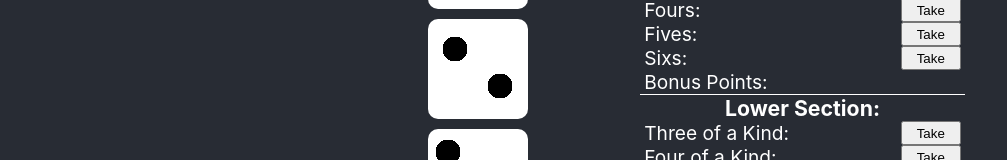
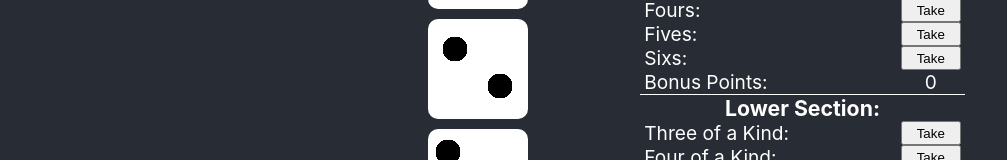
Before and after one commit to Malotkya/StaticGames, a React (Create React App) app: page / in a window 1280 px wide. Shown: the part 233-393 px from the top of the page, without its empty margins (0-1007 px from the left). Built offline with nearby package versions, Linux system fonts and the light colour scheme.

Commit message:
Add Bonus function for better display of score.

```diff
--- a/src/Yahtzee/ScoreBoard.js
+++ b/src/Yahtzee/ScoreBoard.js
@@ -114,15 +114,23 @@ const ScoreBoard = props => {
         return state.count.toString();
     }
 
+    /** Get Upper Score Bonus
+     *
+     */
+    const getUpperBonus = () => {
+        if(state.upperScore > UPPER_SCORE_LIMIT){
+            return UPPER_SCORE_BONUS;
+        }
+
+        return 0;
+    }
+
     /** Get Score Total
      *
      * @returns {Number}
      */
     const getTotal = () => {
-        let additionalPoints = 0;
-        if(state.upperScore > UPPER_SCORE_LIMIT){
-            additionalPoints = UPPER_SCORE_BONUS;
-        }
+        let additionalPoints = getUpperBonus();
 
         if(state.count > 0){
             additionalPoints += state.count * ADDITIONAL_YAHTZEE;
@@ -154,10 +162,7 @@ const ScoreBoard = props => {
                 <ScoreInput update={()=>handleClick("upperScore", takeFour)}  text="Fours:" />
                 <ScoreInput update={()=>handleClick("upperScore", takeFive)}  text="Fives:"/>
                 <ScoreInput update={()=>handleClick("upperScore", takeSix)}   text="Sixs:"/>
-                <div className="input">
-                    <span>Bonus Points:</span>
-                    <span className="btn"></span>
-                </div>
+                <ScoreTotal text="Bonus Points:" value={getUpperBonus()} />
             </div>
             <div className="row">
                 <strong>Lower Section:</strong>
@@ -170,7 +175,7 @@ const ScoreBoard = props => {
                 <ScoreInput update={()=>handleClick("lowerScore", takeCH)} text="Chance:" />
             </div>
             <div className="row">
-                <ScoreTotal text="Upper Sub Total:" value={state.upperScore}/>
+                <ScoreTotal text="Upper Sub Total:" value={state.upperScore + getUpperBonus()}/>
                 <ScoreTotal text="Lower Sub Total:" value={state.lowerScore}/>
                 <hr/>
                 <ScoreTotal text="Additional Yahtzee's:" value={getYahtzeeCount()}/>
```
